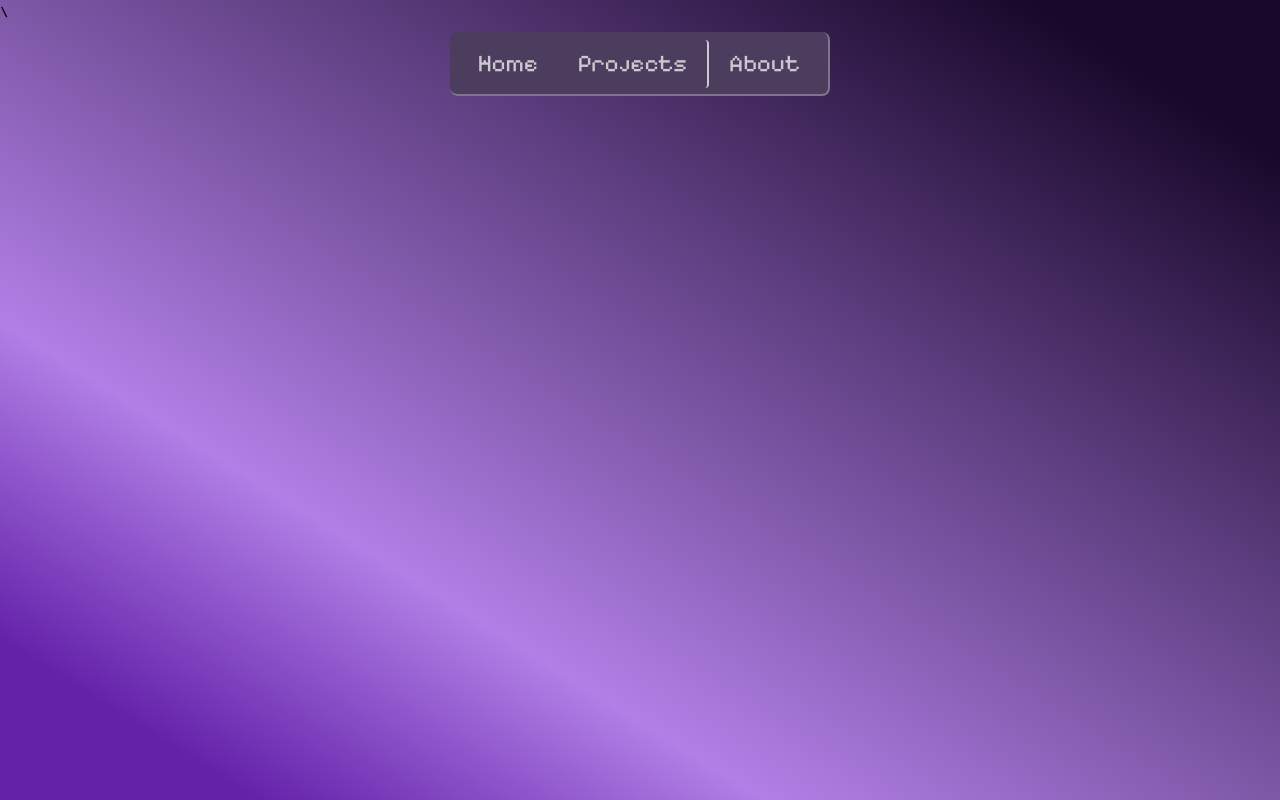
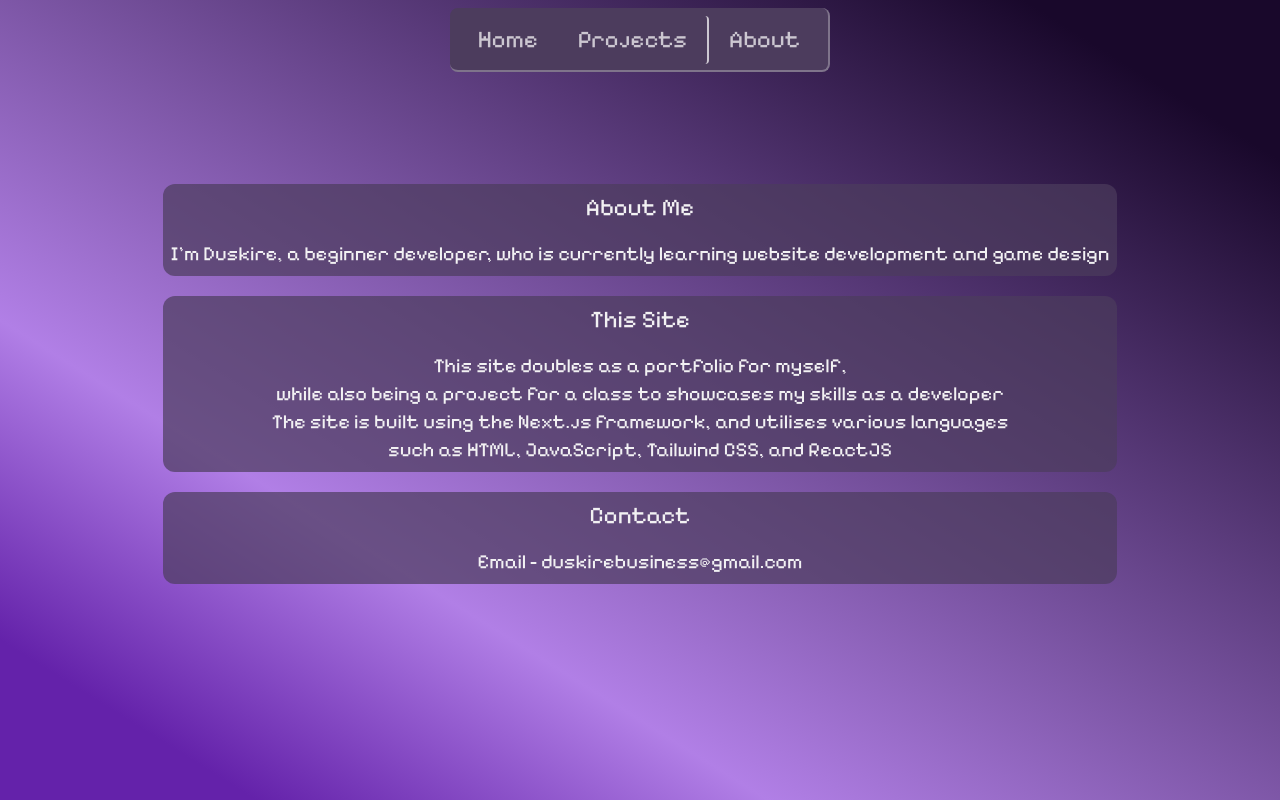
Before and after one commit to Duskire/create-site, a Next.js app: page /about in a window 1280 px wide. Built offline with nearby package versions, Linux system fonts and the light colour scheme.

Commit message:
Finished about page

```diff
--- a/src/app/about/page.js
+++ b/src/app/about/page.js
@@ -8,12 +8,28 @@ import Particles from '../components/particles';
 
 export default function About() {
     return (
-        <main className="relative min-h-screen justify-center bg-gradient-to-tr from-background-600 from-10% via-background-300 via-30% to-background-900 to-90%">\
+        <main className="relative min-h-screen justify-center bg-gradient-to-tr from-background-600 from-10% via-background-300 via-30% to-background-900 to-90%">
             <link rel="icon" href="favicon.svg"></link>
             {Navbar()}
             {Particles()}
             <div className="flex flex-col text-center items-center">
-
+                <div className="relative mt-20 p-5 text-xl z-20">
+                    <div className="rounded-xl my-5 hover:scale-110 transition duration-500 cursor-pointer text-text-50 bg-primary-700 bg-opacity-70">
+                        <h2 className="p-2 text-2xl">About Me</h2>
+                        <p className="p-2">I'm Duskire, a beginner developer, who is currently learning website development and game design</p>
+                    </div>
+                    <div className="rounded-xl my-5 hover:scale-110 transition duration-500 cursor-pointer text-text-50 bg-primary-700 bg-opacity-70">
+                        <h2 className="p-2 text-2xl">This Site</h2>
+                        <p className="p-2">This site doubles as a portfolio for myself, <br />
+                        while also being a project for a class to showcases my skills as a developer <br />
+                        The site is built using the Next.js framework, and utilises various languages <br />
+                        such as HTML, JavaScript, Tailwind CSS, and ReactJS</p>
+                    </div>
+                    <div className="rounded-xl my-5 hover:scale-110 transition duration-500 cursor-pointer text-text-50 bg-primary-700 bg-opacity-70">
+                        <h2 className="p-2 text-2xl">Contact</h2>
+                        <p className="p-2">Email - duskirebusiness@gmail.com</p>
+                    </div>
+                </div>
             </div>
         </main>
     )
--- a/src/app/page.js
+++ b/src/app/page.js
@@ -37,7 +37,7 @@ export default function Home() {
         <div className="relative mx-auto p-20 z-20 text-xl">
           <p className="block rounded-full p-2 text-text-200 bg-primary-700">I'm a programming student who has a lot to share with the world!</p>
           <hr className="my-5"/>
-          <h2 className=" text-2xl -2 text-text-50" id="projects"><b>Projects</b></h2>
+          <h2 className="relative text-2xl p-2 text-text-50" id="projects"><b>Projects</b></h2>
           <p className="relative p-3 text-text-50">Here are some of my current and upcoming projects</p>
           <div className="flex flex-row items-center justify-center">
             <div className="p-3 hover:scale-125 transition duration-500 cursor-pointer">
```
